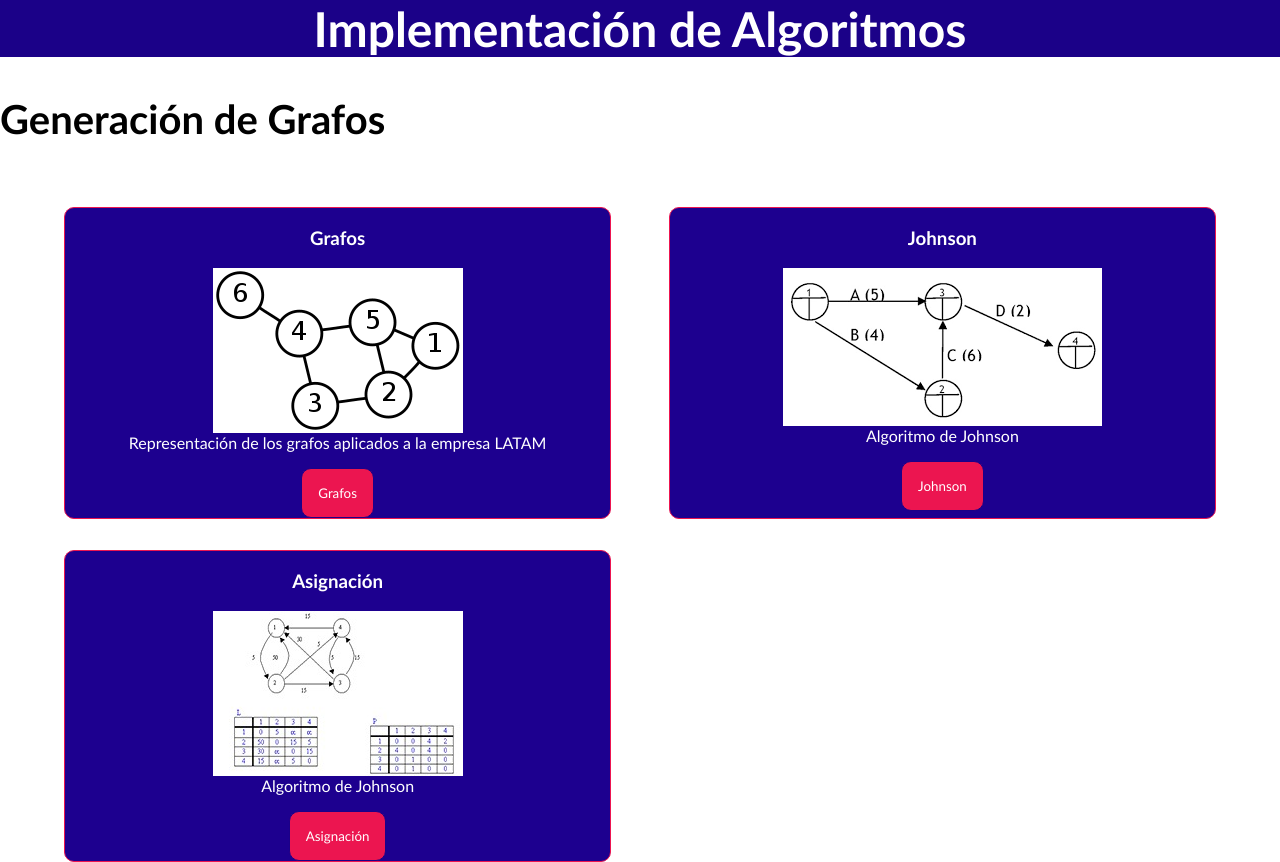
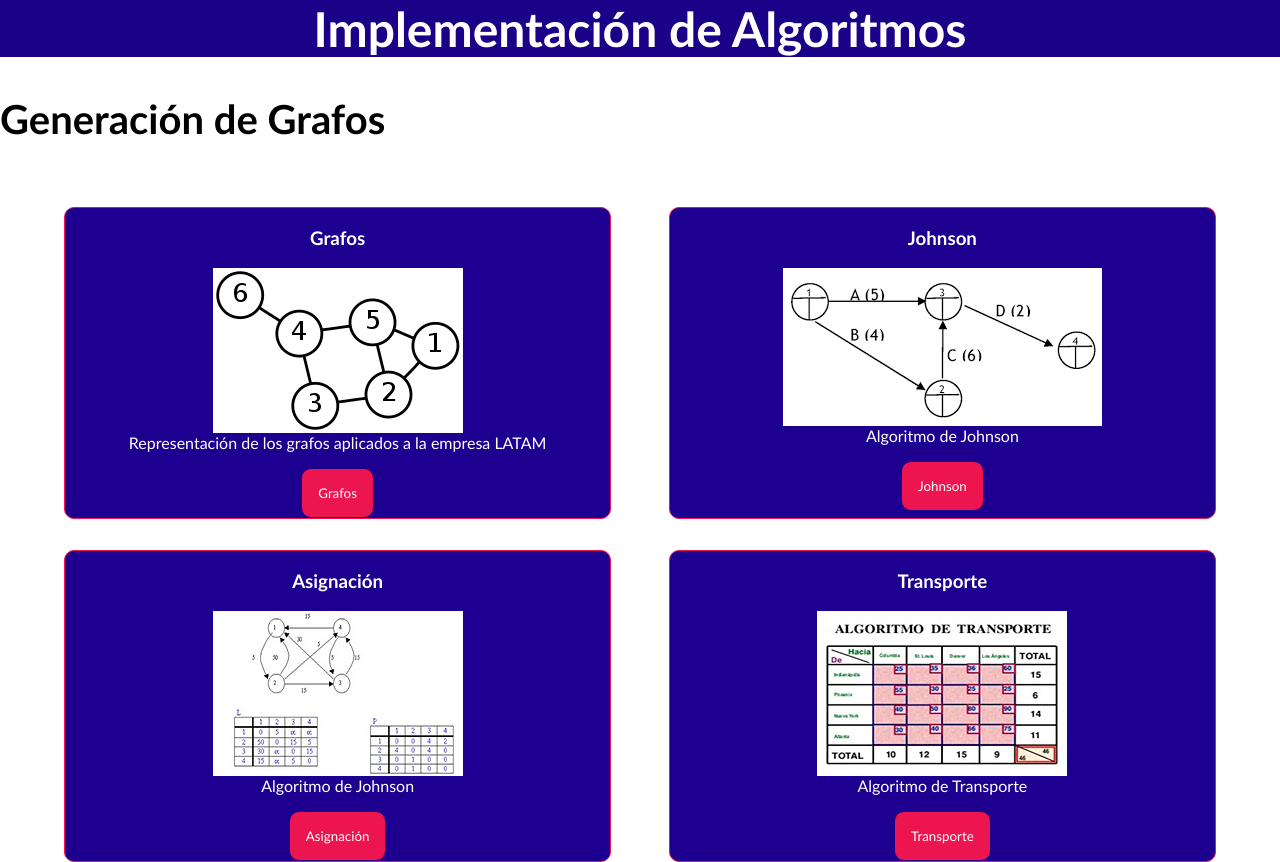
Before and after one commit to RadoV18/graphs-latam, a React (Create React App) app: page / in a window 1280 px wide. Built offline with nearby package versions, Linux system fonts and the light colour scheme; what cytoscape-popper would draw is missing.

Commit message:
Subiendo transporte

```diff
--- a/src/Pages/Home.js
+++ b/src/Pages/Home.js
@@ -24,6 +24,11 @@ const Home = () => {
 
     }
 
+    const openTransporte = () => {
+        history.push("/grafos/transporte");
+
+    }
+
     return <div>
         <Header title={'Implementación  de  Algoritmos'} logo={''}/>
         <Title text={'Generación de Grafos'} />
@@ -34,6 +39,8 @@ const Home = () => {
             buttonText="Johnson" onClick={openJohnson}/>
             <Card subtitle="Asignación" img="/img/Card/asignacion.png" text="Algoritmo de Johnson"
             buttonText="Asignación" onClick={openAsignacion}/>
+            <Card subtitle="Transporte" img="/img/Card/transporte.png" text="Algoritmo de Transporte"
+            buttonText="Transporte" onClick={openTransporte}/>
         </div>
     </div>
 };
```
Also changed, not shown: public/img/Card/transporte.png (added), src/Styles/asignacion.css (line endings or trailing spaces).
